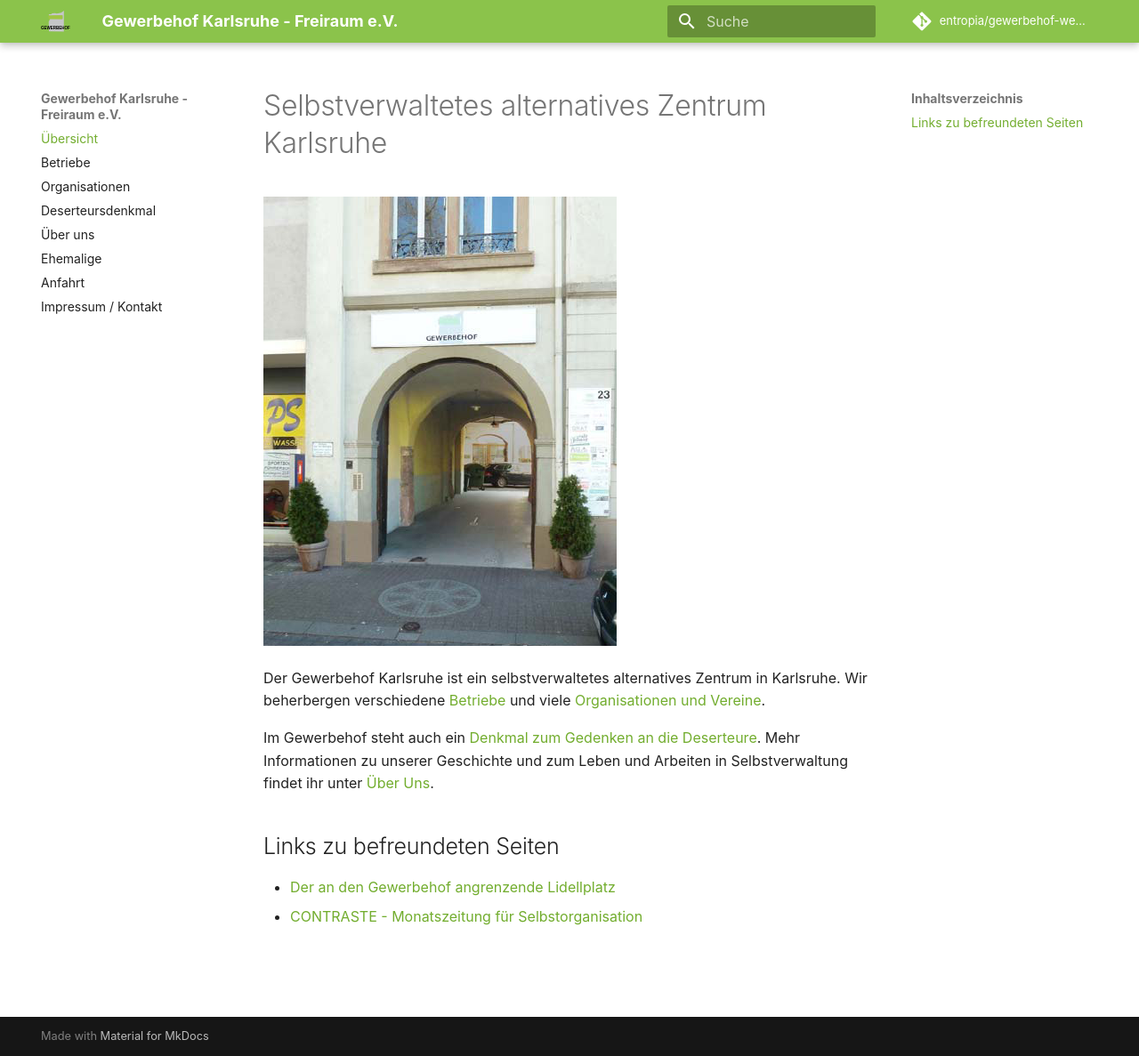
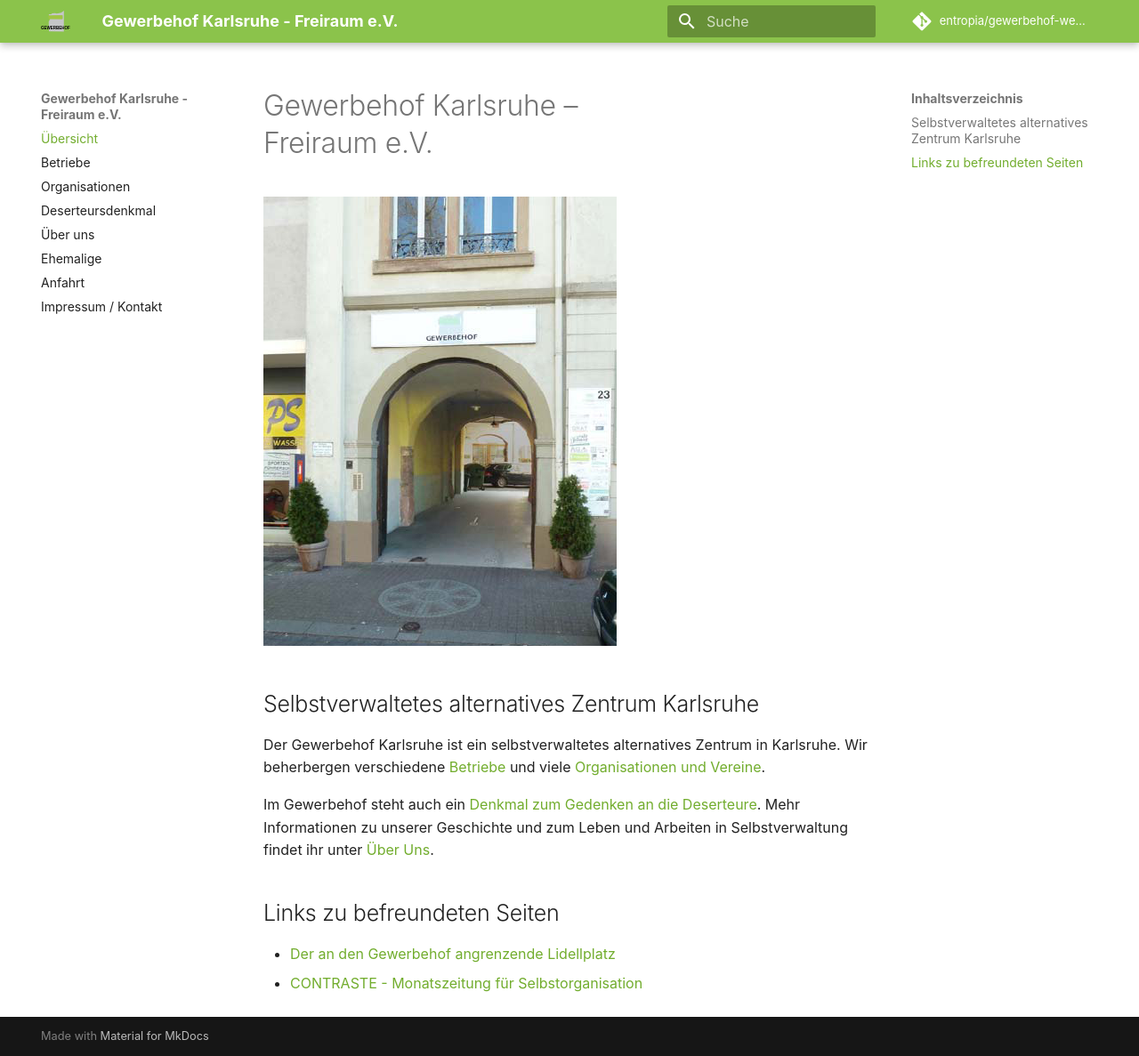
Before and after one commit to entropia/gewerbehof-webseite, an MkDocs documentation site: the page built from docs/index.md, in a window 1280 px wide and 1187 px high. Shown: the whole window at 89% size. Built offline with MkDocs 1.6.1 and Material for MkDocs 9.7.7, drawn with Linux system fonts in a browser that asks for light colours; comment, search, counter and statistics services are not loaded.

Commit message:
Re-arrange home page title + subheadlines
regards #23

```diff
--- a/docs/index.md
+++ b/docs/index.md
@@ -1,6 +1,8 @@
-# Selbstverwaltetes alternatives Zentrum Karlsruhe
+# Gewerbehof&nbsp;Karlsruhe&nbsp;–<br>Freiraum&nbsp;e.V.
 
 ![Eingang](img/Eingang.png)
+
+## Selbstverwaltetes alternatives Zentrum Karlsruhe
 
 Der Gewerbehof Karlsruhe ist ein selbstverwaltetes alternatives Zentrum
 in Karlsruhe. Wir beherbergen verschiedene [Betriebe](betriebe) und viele
```
